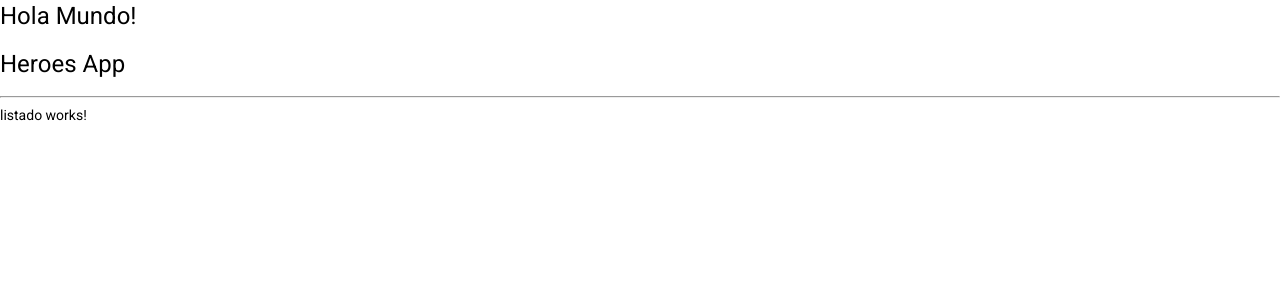
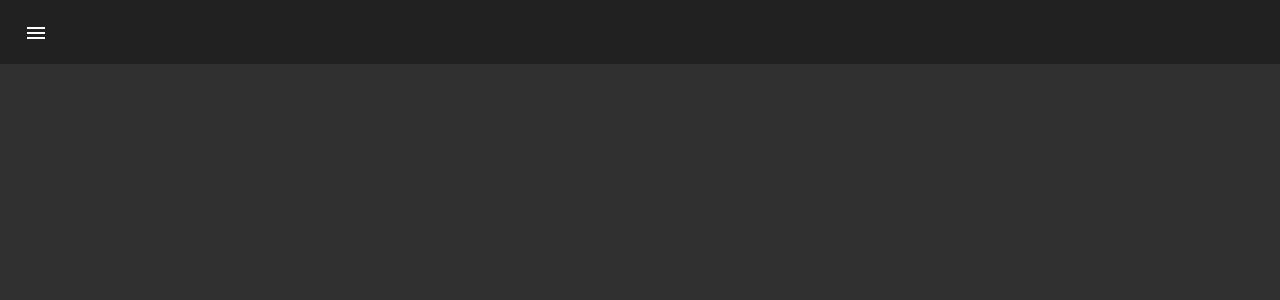
Before and after one commit to MiguelGonzalezAlvarez/Web-Heroes, an Angular app: page /heroes/listado in a window 1280 px wide. Shown: the top 300 px of the page. Built offline with nearby package versions, Linux system fonts and the light colour scheme.

Commit message:
feat: add material sidebar, icons and toolbar

```diff
--- a/package.json
+++ b/package.json
@@ -15,6 +15,7 @@
     "@angular/common": "~12.1.2",
     "@angular/compiler": "~12.1.2",
     "@angular/core": "~12.1.2",
+    "@angular/flex-layout": "^12.0.0-beta.35",
     "@angular/forms": "~12.1.2",
     "@angular/material": "^12.2.10",
     "@angular/platform-browser": "~12.1.2",
--- a/src/app/app.component.html
+++ b/src/app/app.component.html
@@ -1,2 +1 @@
-<h1>Hola Mundo!</h1>
 <router-outlet></router-outlet>
--- a/src/app/heroes/pages/home/home.component.html
+++ b/src/app/heroes/pages/home/home.component.html
@@ -1,3 +1,10 @@
-<h1>Heroes App</h1>
-<hr>
-<router-outlet></router-outlet>
+<mat-drawer-container fullscreen>
+    <mat-sidenav #sidenav>
+        <h1>Sidenav</h1>
+    </mat-sidenav>
+    <mat-toolbar #toolbar>
+        <button mat-icon-button (click)="sidenav.toggle()">
+            <mat-icon>menu</mat-icon>
+        </button>
+    </mat-toolbar>
+</mat-drawer-container>
```
Also changed, not shown: src/app/heroes/heroes.module.ts (+11 -3 lines), src/app/material/material.module.ts (+9 -3 lines), 1 other file (tests, documents, lock files or other folders).
